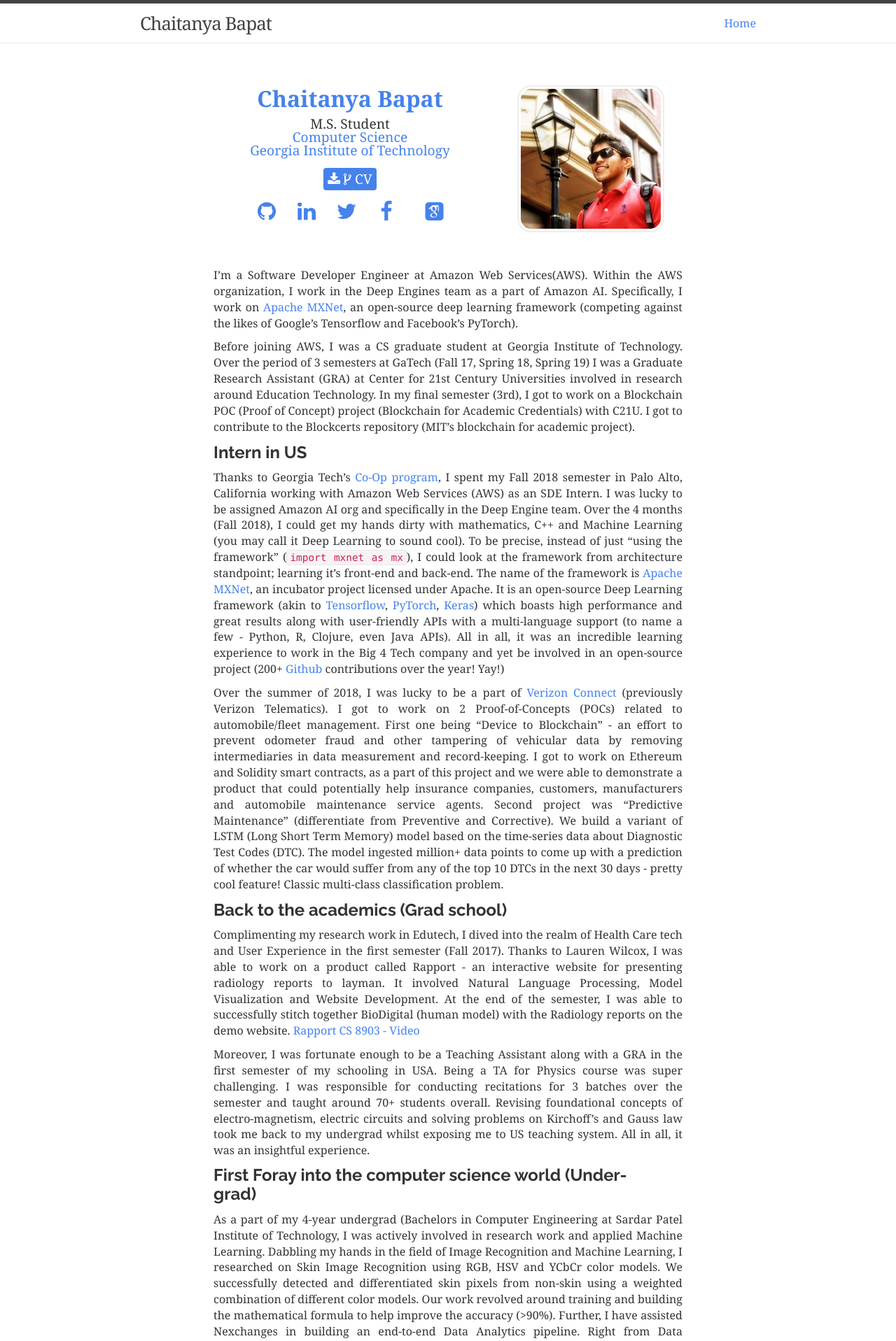
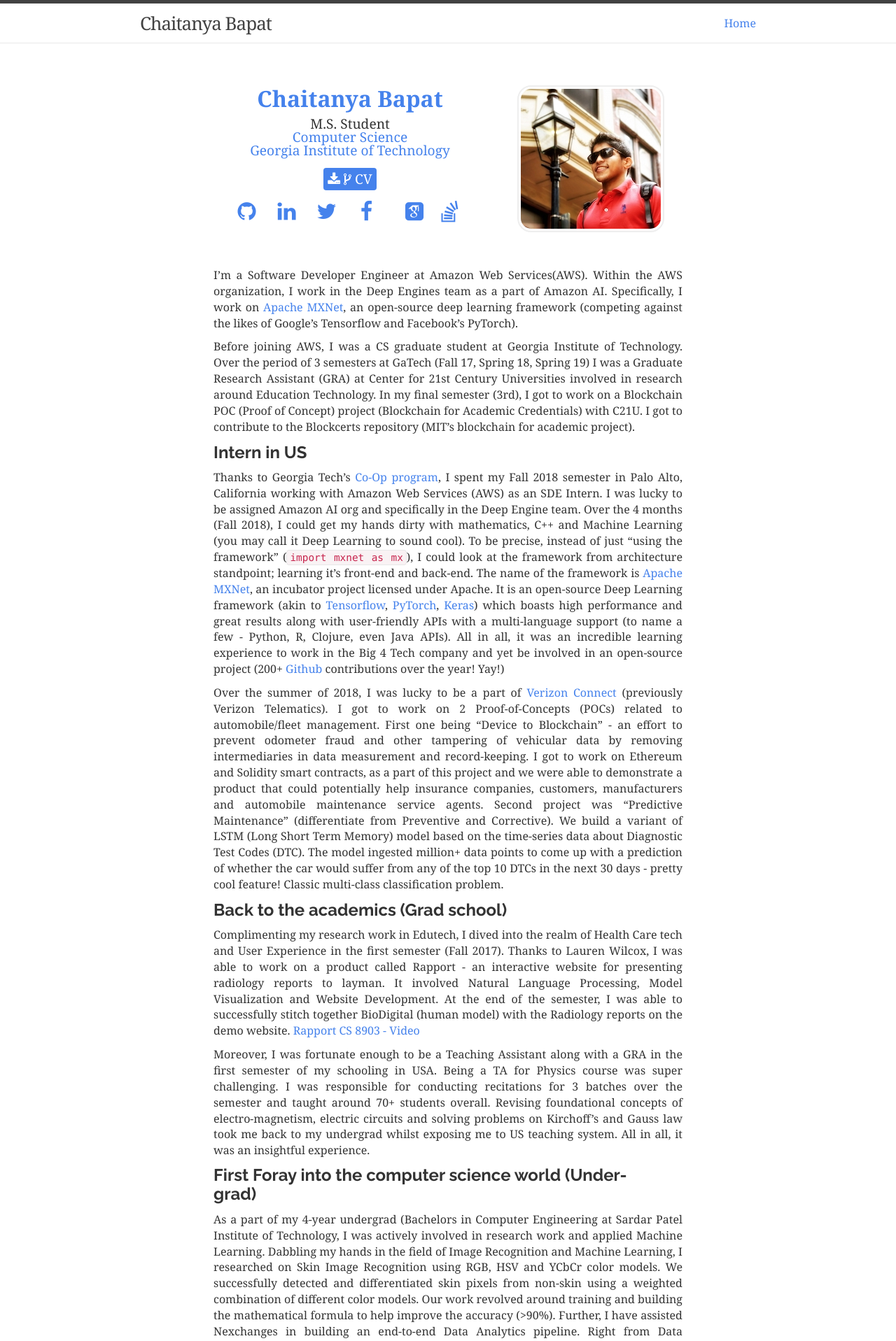
Before and after one commit to ChaiBapchya/ChaiBapchya.github.io, a Jekyll site: the page built from about.md, in a window 1280 px wide. Shown: the top 1917 px of the page at 70% size. Built offline with Jekyll 4.4.1, drawn with Linux system fonts in a browser that asks for light colours; nearby versions of some CDN libraries; some web fonts are replaced; comment, search, counter and statistics services are not loaded.

Commit message:
Add stackoverflow to about

```diff
--- a/_layouts/about.liquid
+++ b/_layouts/about.liquid
@@ -52,6 +52,10 @@
           <a href="https://scholar.google.com/citations?hl=en&user=zt8l9pQAAAAJ" target="_blank">
             <i class="ai ai-google-scholar-square"></i></a>
         </li>
+        <li>
+          <a href="https://stackoverflow.com/users/5157515/chaitanya-bapat" target="_blank">
+            <i class="fa fa-fw fa-stack-overflow"></i></a>
+        </li>
       </ul>
 
     </div>
```
